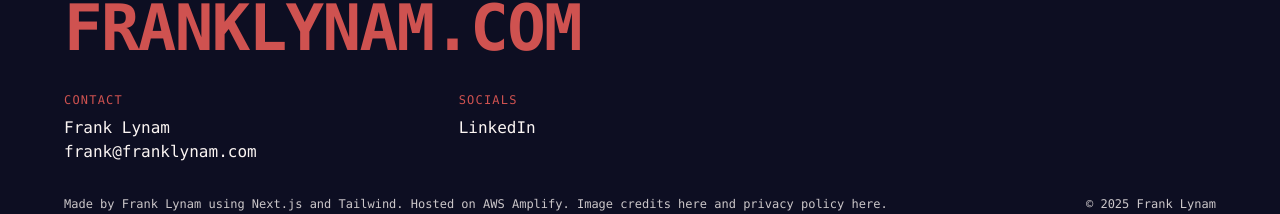
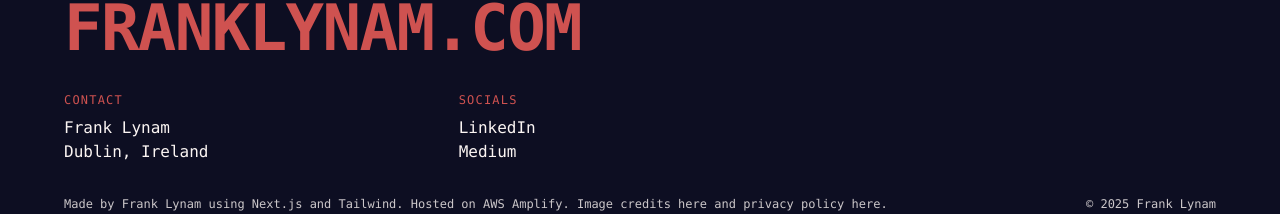
Before and after one commit to franklynam/franklynam.com, a Next.js app: page / in a window 1280 px wide. Shown: the part 1392-1606 px from the top of the page. Built offline with nearby package versions, Linux system fonts and the light colour scheme.

Commit message:
Footer: removed email and added Medium

```diff
--- a/src/components/Footer.tsx
+++ b/src/components/Footer.tsx
@@ -3,6 +3,7 @@ import Link from "next/link";
 const BLOG_DISPLAY: boolean = false;
 const SOCIAL_INSTAGRAM: boolean = false;
 const SOCIAL_LINKEDIN: boolean = true;
+const SOCIAL_MEDIUM: boolean = true;
 
 export default function Footer() {
   return (
@@ -29,7 +30,7 @@ export default function Footer() {
             Contact
           </div>
           <div>Frank Lynam</div>
-          <div>frank@franklynam.com</div>
+          <div>Dublin, Ireland</div>
         </div>
         {/* Socials */}
         <div>
@@ -54,6 +55,16 @@ export default function Footer() {
               rel="noopener noreferrer"
             >
               LinkedIn
+            </Link>
+          )}
+          {SOCIAL_MEDIUM && (
+            <Link
+              href="https://medium.com/@flynam"
+              className="block hover:underline"
+              target="_blank"
+              rel="noopener noreferrer"
+            >
+              Medium
             </Link>
           )}
         </div>
```
